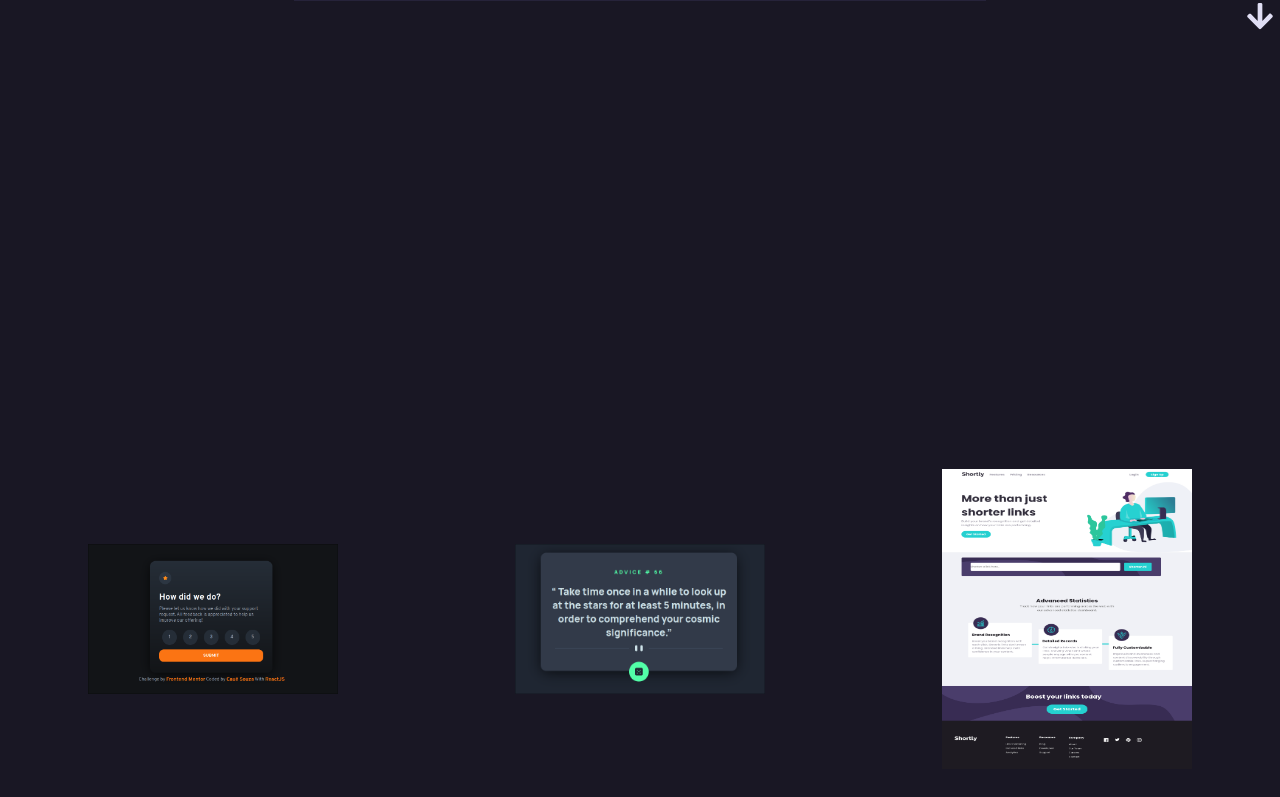
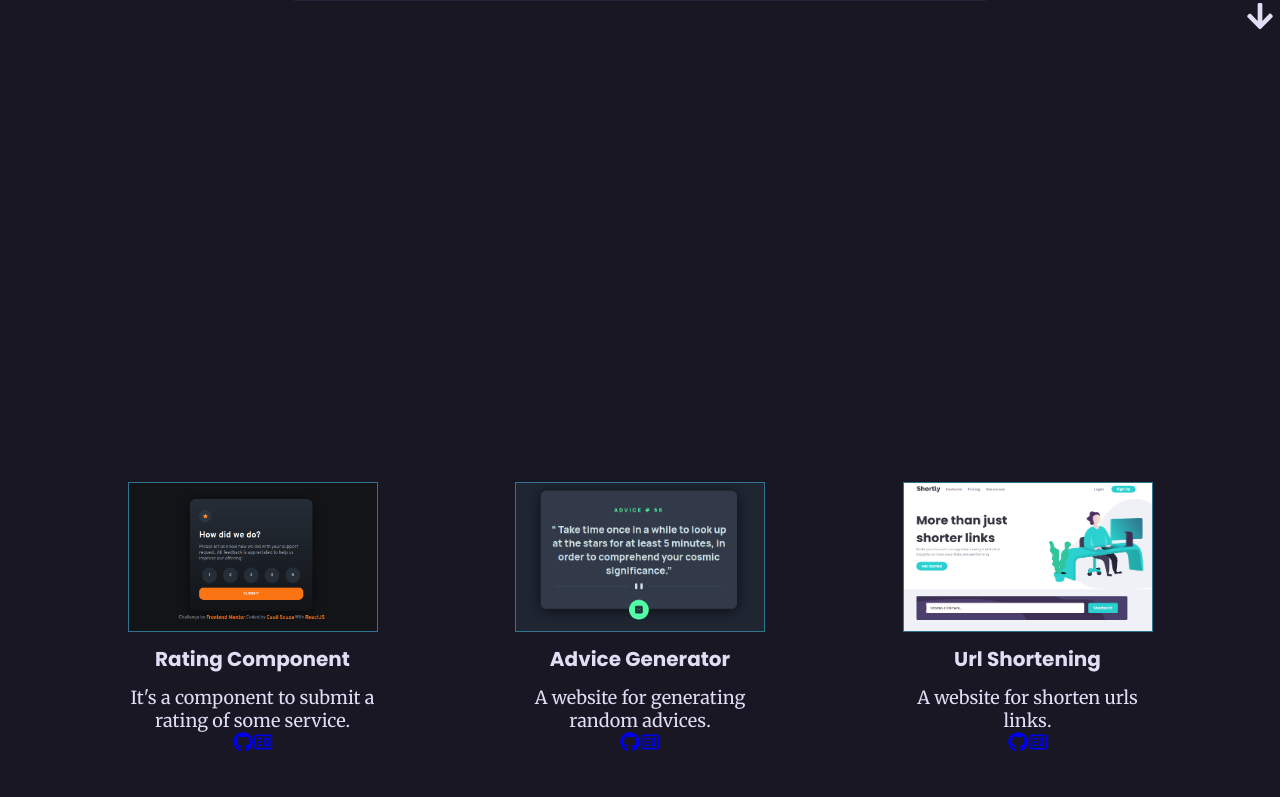
Before and after one commit to EuCaue/portfolio, a React (Vite) app: page / in a window 1280 px wide. Shown: the part 1569-2366 px from the top of the page. Built offline with nearby package versions, Linux system fonts and the light colour scheme.

Commit message:
starting projects session

```diff
--- a/src/assets/styles/colors.ts
+++ b/src/assets/styles/colors.ts
@@ -6,6 +6,8 @@ export const loveDark = '#eb6f92';
 export const overlayDark = '#26233a';
 export const surfaceDark = '#1f1d2e';
 export const goldDark = '#f6c177';
+export const highlightDark = '#524f67';
+export const highlightLowDark = '#21202e';
 
 export const baseWhite = '#faf4ed';
 export const textWhite = '#575279';
@@ -14,3 +16,5 @@ export const loveWhite = '#b4637a';
 export const overlayWhite = '#f2e9e1';
 export const surfaceWhite = '#fffaf3';
 export const goldWhite = '#ea9d34';
+export const highlightWhite = '#cecacd';
+export const highlightLowWhite = '#f4ede8';
--- a/src/assets/styles/globalStyles.ts
+++ b/src/assets/styles/globalStyles.ts
@@ -24,6 +24,10 @@ html, body, #root {
   scroll-behavior: smooth;
 }
 
+a {
+  text-decoration: none;
+}
+
 body {
   overflow-x: hidden;
   ::-webkit-scrollbar {
--- a/src/assets/styles/themes.ts
+++ b/src/assets/styles/themes.ts
@@ -10,6 +10,8 @@ interface Colors {
   gold: string;
   fontSans: string;
   fontSerif: string;
+  highlight: string;
+  highlightLow: string;
 }
 
 export const darkTheme: Colors = {
@@ -18,6 +20,8 @@ export const darkTheme: Colors = {
   accentColor: `${colors.pineDark}`,
   love: `${colors.loveDark}`,
   overlay: `${colors.overlayDark}`,
+  highlight: `${colors.highlightDark}`,
+  highlightLow: `${colors.highlightLowDark}`,
   surface: `${colors.surfaceDark}`,
   gold: `${colors.goldDark}`,
   fontSerif: '"Merriweather", serif',
@@ -30,6 +34,8 @@ export const lightTheme: Colors = {
   accentColor: `${colors.loveWhite}`,
   love: `${colors.loveWhite}`,
   overlay: `${colors.overlayWhite}`,
+  highlight: `${colors.highlightWhite}`,
+  highlightLow: `${colors.highlightLowWhite}`,
   surface: `${colors.surfaceWhite}`,
   gold: `${colors.goldWhite}`,
   fontSerif: '"Merriweather", serif',
--- a/src/components/Projects/index.tsx
+++ b/src/components/Projects/index.tsx
@@ -1,26 +1,80 @@
 /* eslint-disable import/extensions */
 import React from 'react';
 
-import { Container, ImageProject } from './styled';
+import { FaGithub } from 'react-icons/fa';
+import { CgWebsite } from 'react-icons/cg';
+import {
+  Container,
+  ContainerProjects,
+  ImageProject,
+  TitleProject,
+  ParaProject,
+} from './styled';
 import ratingProject from '../../assets/imgs/rating.png';
 import advice from '../../assets/imgs/advice.png';
-import url from '../../assets/imgs/url.png';
+import url from '../../assets/imgs/index.png';
 
 interface ProjectsBoxProps {
   image: string;
   width: string;
   height: string;
+  title: string;
+  para: string;
 }
-function ProjectsBox({ image, width, height }: ProjectsBoxProps): JSX.Element {
-  return <ImageProject image={image} width={width} height={height} />;
+function ProjectsBox({
+  image,
+  width,
+  height,
+  title,
+  para,
+}: ProjectsBoxProps): JSX.Element {
+  return (
+    <ContainerProjects>
+      <ImageProject image={image} width={width} height={height} />
+      <TitleProject>{title}</TitleProject>
+      <ParaProject>{para}</ParaProject>
+      <a
+        href="https://github.com/EuCaue/interactive-rating-component"
+        target="_blank"
+        rel="noreferrer"
+      >
+        <FaGithub />
+        <a
+          href="https://interactive-rating-component-main-six.vercel.app/"
+          target="_blank"
+          rel="noreferrer"
+        >
+          <CgWebsite />
+        </a>
+      </a>
+    </ContainerProjects>
+  );
 }
 
 export default function Projects() {
   return (
     <Container id="projects">
-      <ProjectsBox image={ratingProject} width="250px" height="150px" />
-      <ProjectsBox image={advice} width="250px" height="150px" />
-      <ProjectsBox image={url} width="250px" height="300px" />
+      <ProjectsBox
+        image={ratingProject}
+        width="250px"
+        height="150px"
+        title="Rating Component"
+        para="It's a component to submit a rating of some service. "
+      />
+      <ProjectsBox
+        image={advice}
+        width="250px"
+        height="150px"
+        title="Advice Generator"
+        para="A website for generating random advices."
+      />
+      <ProjectsBox
+        image={url}
+        width="250px"
+        height="150px"
+        title="Url Shortening"
+        para="A website for shorten urls links."
+      />
     </Container>
   );
 }
--- a/src/components/Projects/styled.ts
+++ b/src/components/Projects/styled.ts
@@ -9,10 +9,21 @@ interface ProjectsBoxProps {
 
 export const Container = styled.section`
   display: flex;
+  justify-content: space-evenly;
+  align-items: center;
+  height: 100vh;
+  flex-wrap: wrap;
+`;
+
+export const ContainerProjects = styled.div`
+  display: flex;
   justify-content: center;
   align-items: center;
-  height: 100vh;
+  flex-direction: column;
+  flex-wrap: wrap;
+  /* border: 2px solid red; */
 `;
+
 export const ImageProject = styled.div<ProjectsBoxProps>`
   display: flex;
   justify-content: space-evenly;
@@ -23,4 +34,21 @@ export const ImageProject = styled.div<ProjectsBoxProps>`
   background-size: ${(props) => props.width} ${(props) => props.height};
   width: ${(props) => props.width};
   height: ${(props) => props.height};
+  border: 1.5px solid ${(props) => props.theme.accentColor};
 `;
+
+export const TitleProject = styled.h1`
+  padding: 0.6em;
+  font-family: ${(props) => props.theme.fontSans};
+  color: ${(props) => props.theme.text};
+`;
+
+export const ParaProject = styled.p`
+  display: flex;
+  justify-content: center;
+  align-items: center;
+  text-align: center;
+  width: 15em;
+  font-size: 18px;
+  color: ${(props) => props.theme.text};
+`;
```
Also changed, not shown: src/assets/imgs/index.png (added), src/assets/imgs/url1.png (added).
